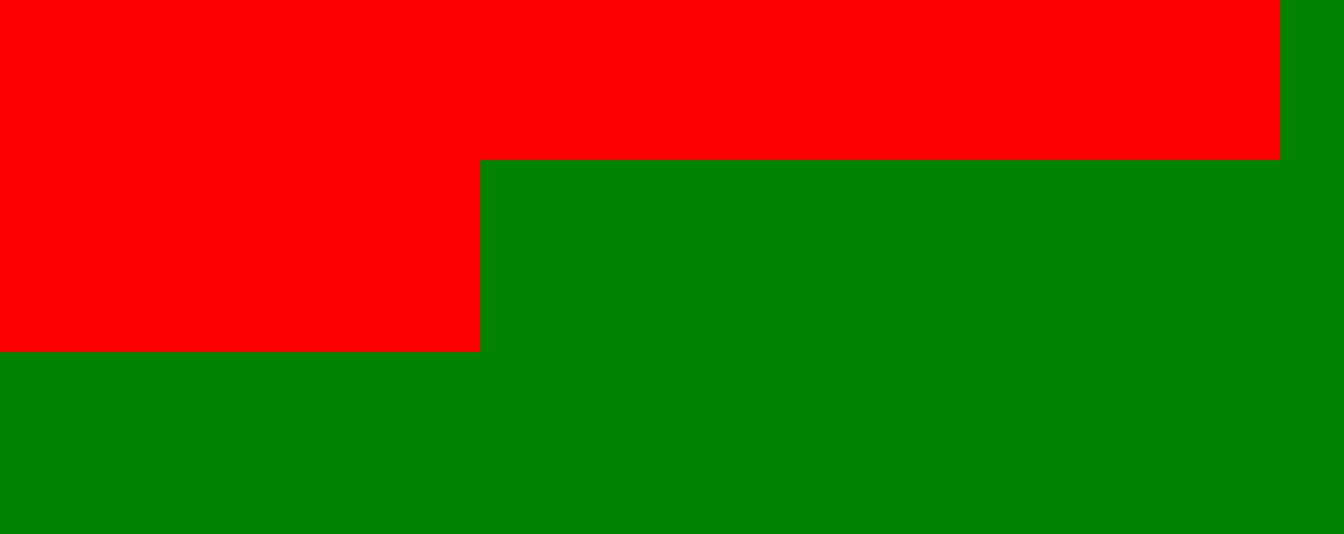
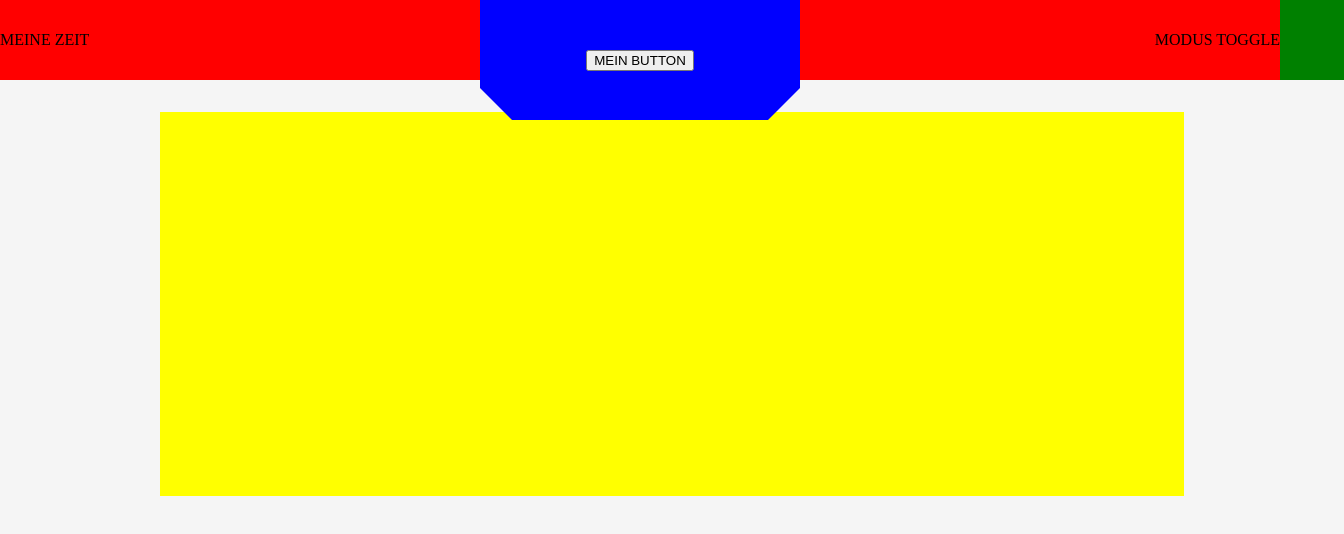
Before and after one commit to JanikHenz/dashboard, a plain HTML site: page index.html in a window 1280 px wide. Shown: the whole page, 1344 px wide, since content can reach past the window. Drawn offline with Linux system fonts and the light colour scheme.

Commit message:
chore: zwischenspeichern

```diff
--- a/css/style.css
+++ b/css/style.css
@@ -1,21 +1,60 @@
 body {
-  display: block;
-  margin: 0rem;
+  margin: 0;
+  padding: 0;
   background-color: green;
 }
 
-.header > div {
+.header {
+  position: relative;
+  width: 100%;
+  display: flex;
+  flex-direction: column;
+  align-items: center;
+  background-color: purple;
+}
+
+#main {
+  background-color: red;
+  height: 10vh;
+  width: 100%;
+  display: flex;
+  justify-content: space-between;
+  align-items: center;
+  position: relative;
+  z-index: 1;
+}
+
+#power {
+  background-color: blue;
+  width: 20rem;
+  height: 15vh;
   display: flex;
   justify-content: center;
   align-items: center;
-  background-color: red;
+  clip-path: polygon(0% 0%, 100% 0%, 100% calc(100% - 2rem), calc(100% - 2rem) 100%, 2rem 100%, 0% calc(100% - 2rem));
+  position: absolute;
+  left: 50%;
+  transform: translateX(-50%);
+  z-index: 10;
 }
 
-.header #main{
-  height: 10rem;
+.content {
+  background-color: whitesmoke;
+  min-height: 100vh;
+  width: 100%;
+  padding: 2rem;
+  display: flex;
+  flex-direction: column;
+  align-items: center;
 }
 
-.header #power {
-  width: 30rem;
-  height: 12rem;
+.apps {
+  background-color: yellow;
+  width: 100%;
+  max-width: 60rem;
+  min-height: 40vh;
+  padding: 2rem;
+  display: grid;
+  grid-template-columns: repeat(3, 1fr);
+  gap: 1rem;
 }
--- a/index.html
+++ b/index.html
@@ -10,16 +10,16 @@
 
 <body>
   <div class="header">
-      <div class="header" id="main">
+    <div id="power">
+      <button type="">MEIN BUTTON</button>
+    </div>
+    <div id="main">
       <div class="timer">
-
+        MEINE ZEIT
       </div>
       <div class="mode">
-
+        MODUS TOGGLE
       </div>
-      </div>
-      <div class="header" id="power">
-
     </div>
   </div>
   <div class="content">
```
Lines whose indentation alone changed are shown as unchanged.
